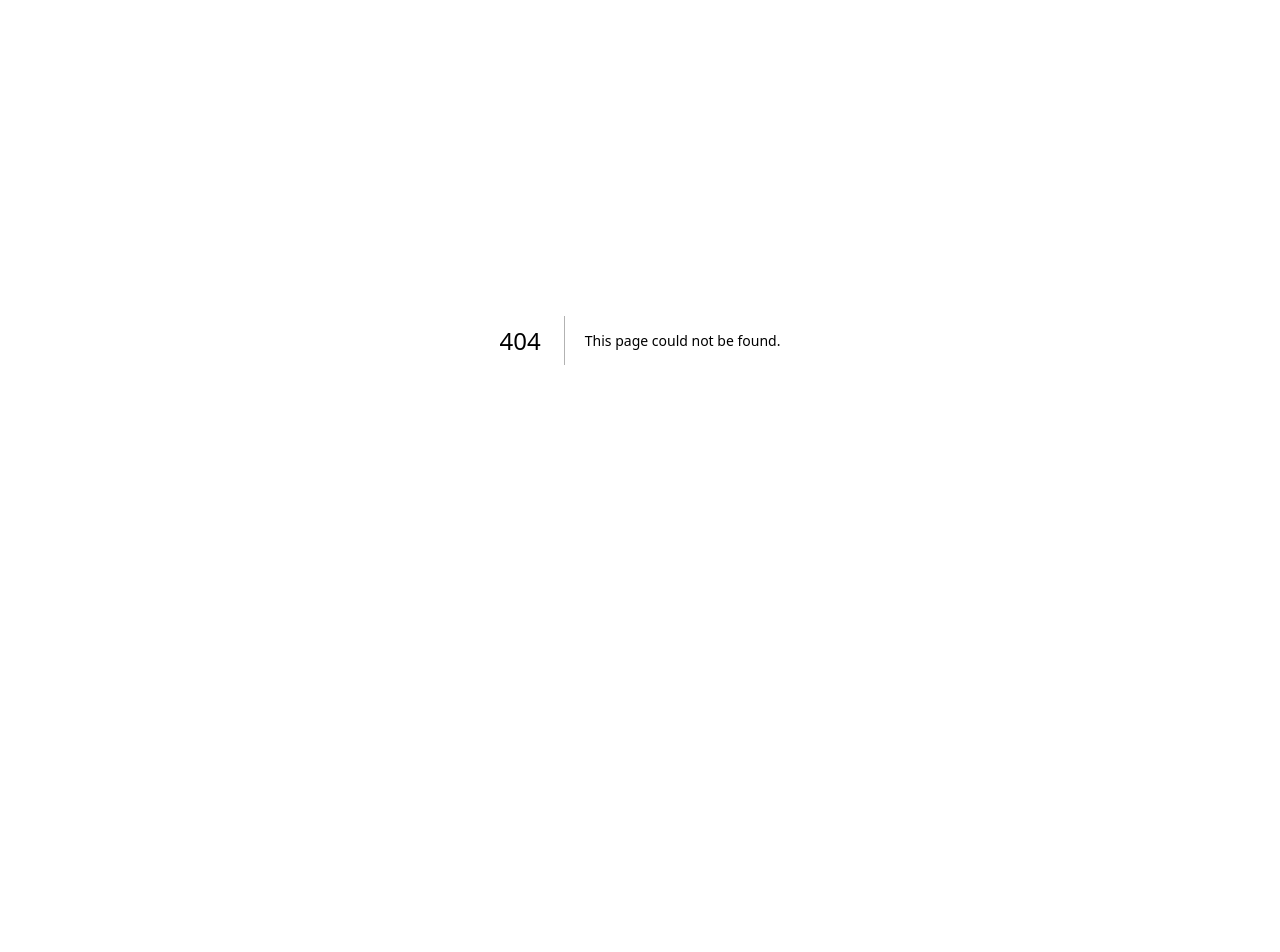
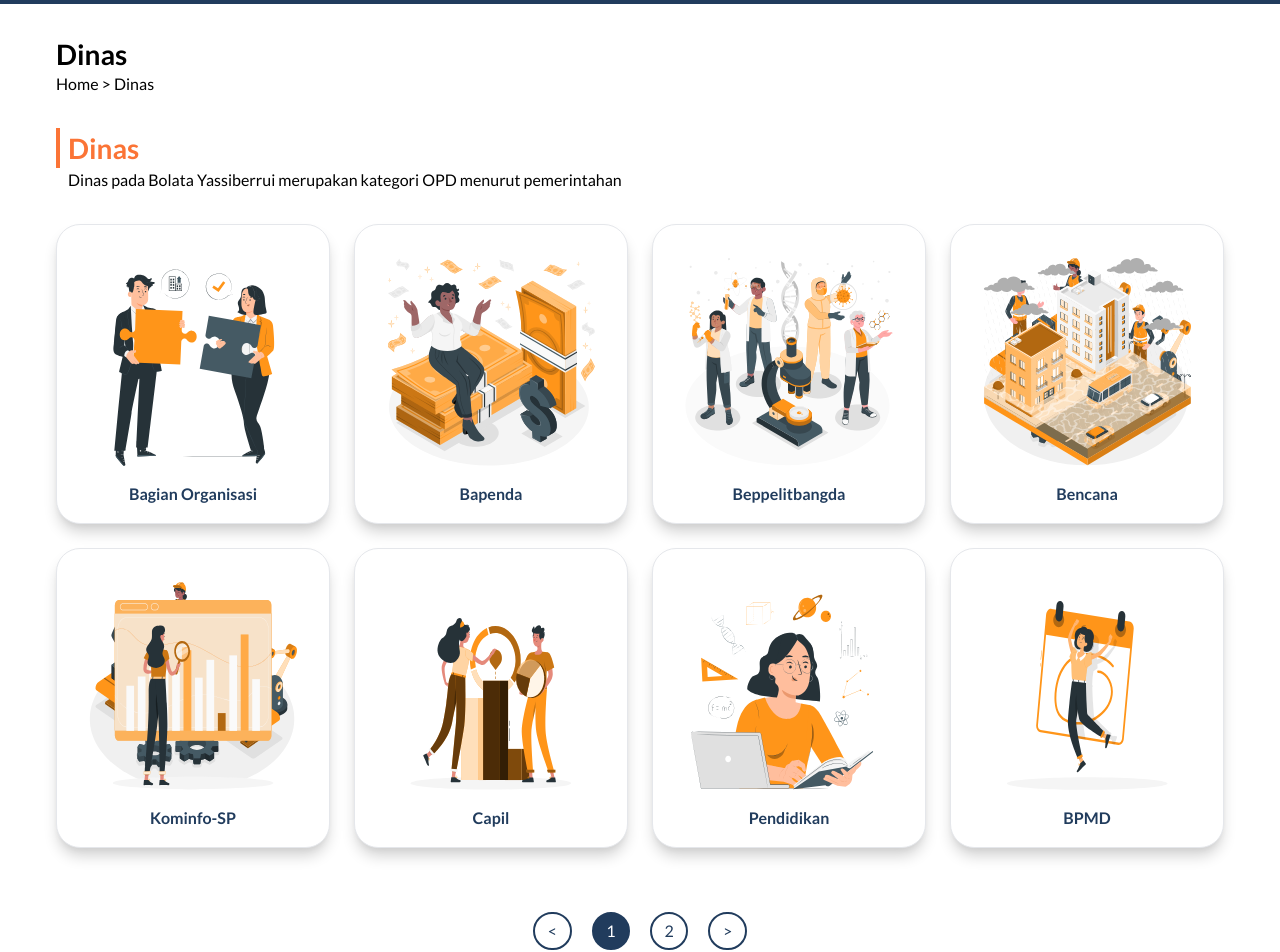
Before and after one commit to Tim-KP-SatuData-Barru/SatuData-Barru, a Next.js app: page /dinas in a window 1280 px wide. Before the commit this address had no page. Shown: the part 60-1012 px from the top of the page. Before the commit the page ends 800 px from the top, so only its background shows below. Built offline with nearby package versions, Linux system fonts and the light colour scheme.

Commit message:
feat: add dinas page

```diff
--- /dev/null
+++ b/app/dinas/page.tsx
@@ -0,0 +1,138 @@
+"use client";
+import React from "react";
+import Navbar from "../components/navbar";
+import Image from "next/image";
+import Footer from "../components/footer";
+import Link from "next/link";
+import { useState } from "react";
+import PageButton from "../components/pageButton";
+
+const dinasItems = [
+    {
+      id: 1,
+      title: "Bagian Organisasi",
+      image: "/images/dinas/bagian-organisasi.svg"
+    },
+    {
+      id: 2,
+      title: "Bapenda",
+      image: "/images/dinas/bapenda.svg"
+    },
+    {
+      id: 3,
+      title: "Beppelitbangda",
+      image: "/images/dinas/beppelitbangda.svg"
+    },
+    {
+      id: 4,
+      title: "Bencana",
+      image: "/images/dinas/bencana.svg"
+    },
+    {
+      id: 5,
+      title: "Kominfo-SP",
+      image: "/images/dinas/kominfo-sp.svg"
+    },
+    {
+      id: 6,
+      title: "Capil",
+      image: "/images/dinas/capil.svg"
+    },
+    {
+      id: 7,
+      title: "Pendidikan",
+      image: "/images/dinas/pendidikan.svg"
+    },
+    {
+      id: 8,
+      title: "BPMD",
+      image: "/images/dinas/bpmd.svg"
+    },
+    {
+      id: 9,
+      title: "Kesehatan",
+      image: "/images/dinas/kesehatan.svg"
+    },
+    {
+      id: 10,
+      title: "LH",
+      image: "/images/dinas/lh.svg"
+    },
+    {
+      id: 11,
+      title: "PUPTR",
+      image: "/images/dinas/puptr.svg"
+    },
+    {
+      id: 12,
+      title: "Sosial",
+      image: "/images/dinas/sosial.svg"
+    },
+  ];
+
+function Dinas() {
+  const [currentPage, setCurrentPage] = useState(1);
+  const itemsPerPage = 8;
+  const totalPages = Math.ceil(dinasItems.length / itemsPerPage);
+
+  // Calculate the start and end indices for the current page
+  const startIndex = (currentPage - 1) * itemsPerPage;
+  const endIndex = Math.min(startIndex + itemsPerPage, dinasItems.length);
+
+  // Slice the infoAktualItems array to get the items for the current page
+  const itemsForPage = dinasItems.slice(startIndex, endIndex);
+
+  const handlePageChange = (pageNumber: number) => {
+    setCurrentPage(pageNumber);
+  };
+
+  return (
+    <main>
+    <Navbar />
+    <section className="flex flex-col px-14 gap-8">
+      <section className="pt-8">
+        <h1 className="text-heading-m font-bold">Dinas</h1>
+        <p>Home {">"} Dinas</p>
+      </section>
+      <section>
+        <div className="flex flex-row items-center gap-2">
+          <div className="w-1 h-10 bg-orange"></div>
+          <h1 className="text-orange text-heading-m font-bold">Dinas</h1>
+        </div>
+        <p className="ml-3">
+          Dinas pada Bolata Yassiberrui merupakan kategori OPD menurut pemerintahan
+        </p>
+      </section>
+
+      <section className="flex flex-wrap gap-6 mb-16">
+        {itemsForPage.map((data) => (
+          <Link
+            href={`/dinas/${data.title}`}
+            key={data.id}
+            className="flex flex-col text-center items-center justify-center w-[274px] h-[300px] cursor-pointer p-5 border rounded-3xl shadow-lg shadow-white-hover bg-white hover:bg-neutral-300"
+          >
+            <Image
+              className="w-52 h-52 my-4"
+              src={data.image ? data.image : '/icons/profile.svg'}
+              width={80}
+              height={80}
+              alt="Tidak ada Gambar"
+            />
+            <h2 className="flex items-center font-bold text-blue-dark text-md h-16">
+              {data.title}
+            </h2>
+          </Link>
+        ))}
+      </section>
+
+
+    </section>
+
+    <PageButton currentPage={currentPage} totalPages={totalPages} onPageChange={handlePageChange}/>
+
+    <Footer />
+  </main>
+  )
+}
+
+export default Dinas
```
